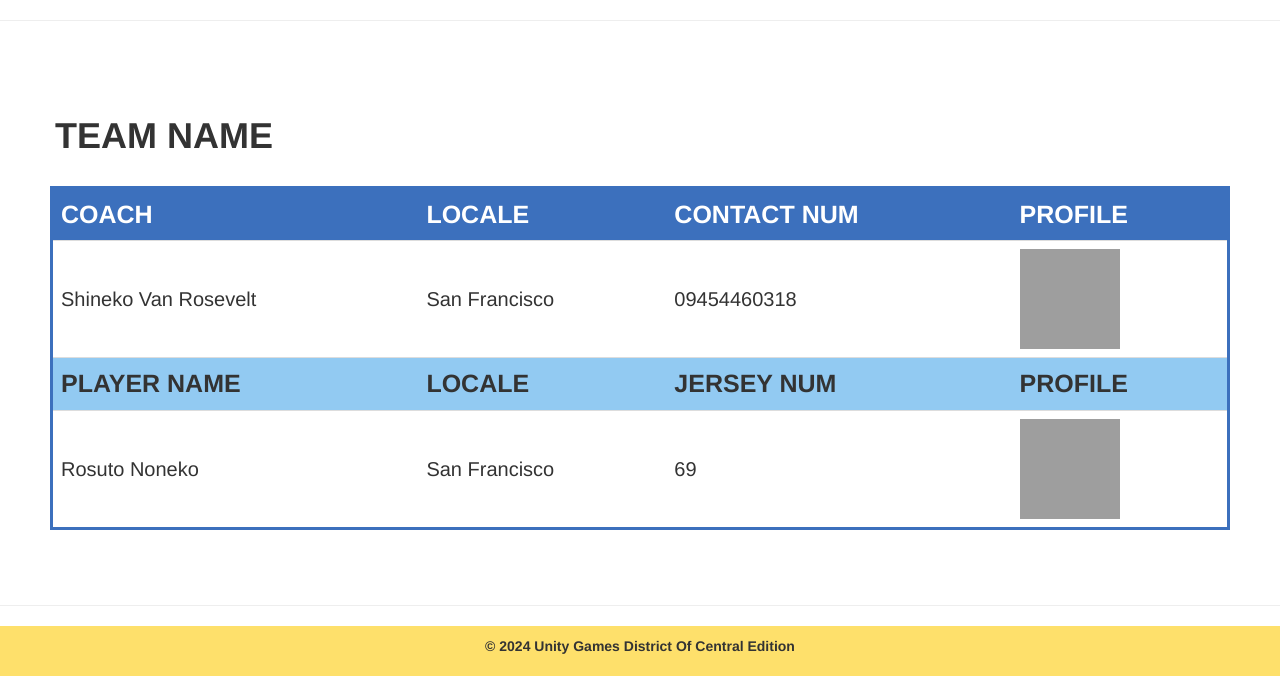
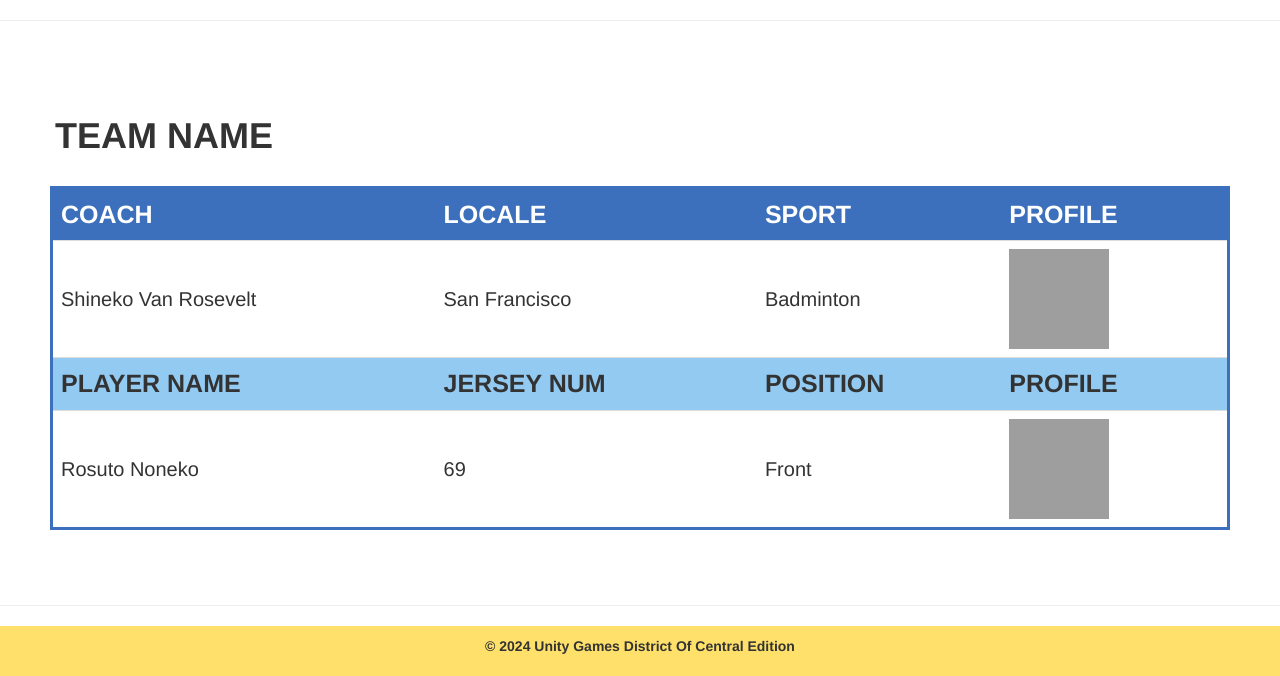
Before and after one commit to NicoleKathleenCervantes/User, a PHP site: page /teams.php in a window 1280 px wide. Shown: the part 670-1346 px from the top of the page. Run offline with PHP 8.4, Linux system fonts and the light colour scheme; some libraries are stand-ins or nearby versions; grey boxes are pictures that could not be loaded.

Commit message:
Add files via upload

```diff
--- a/home.php
+++ b/home.php
@@ -244,12 +244,12 @@
                     <!-------------- CHANGE PLAYER INFO HEREEEEEEEEEEEEEE--------------->
                     <div class="rows">
                         <div class="col-md-4" style="background-color: #92CAF2;">PLAYER NAME</div>
-                        <div class="col-md-4" style="background-color: #92CAF2;">LOCALE</div>
+                        <div class="col-md-4" style="background-color: #92CAF2;">JERSEY NUM</div>
                         <div class="col-md-4" style="background-color: #92CAF2;">PROFILE</div>
                     </div>
                     <div class="rows">
                         <div class="col-md-4" style="height: 100px;">Butterfly</div>
-                        <div class="col-md-4" style="height: 100px;">San Francisco</div>
+                        <div class="col-md-4" style="height: 100px;">69</div>
                         <div class="col-md-4"><img src="img/angy neko.png"></div>
                     </div>
                 </div>
--- a/teams.php
+++ b/teams.php
@@ -149,26 +149,26 @@
                         <tr style="background-color: #3C70BD; color: white;">
                             <th>COACH</th>
                             <th>LOCALE</th>
-                            <th>CONTACT NUM</th>
+                            <th>SPORT</th>
                             <th>PROFILE</th>
                         </tr>
                         <!-------- INSERT DATA HEREEEEEEEEEEEEEEEE -->
                         <tr>
                             <td style="vertical-align: middle;">Shineko Van Rosevelt</td>
                             <td style="vertical-align: middle;">San Francisco</td>
-                            <td style="vertical-align: middle;">09454460318</td>
+                            <td style="vertical-align: middle;">Badminton</td>
                             <td style="vertical-align: middle;"><img src="img/compused neko.png"></td>
                         </tr>
                         <tr style="background-color: #92CAF2;">
                             <th>PLAYER NAME</th>
-                            <th>LOCALE</th>
                             <th>JERSEY NUM</th>
+                            <th>POSITION</th>
                             <th>PROFILE</th>
                         </tr>
                         <tr>
                             <td style="vertical-align: middle;">Rosuto Noneko</td>
-                            <td style="vertical-align: middle;">San Francisco</td>
                             <td style="vertical-align: middle;">69</td>
+                            <td style="vertical-align: middle;">Front</td>
                             <td style="vertical-align: middle;"><img src="img/cwazeh neko.png"></td>
                         </tr>
                     </table>
```
Also changed, not shown: gameSchedule.php (line endings or trailing spaces).
